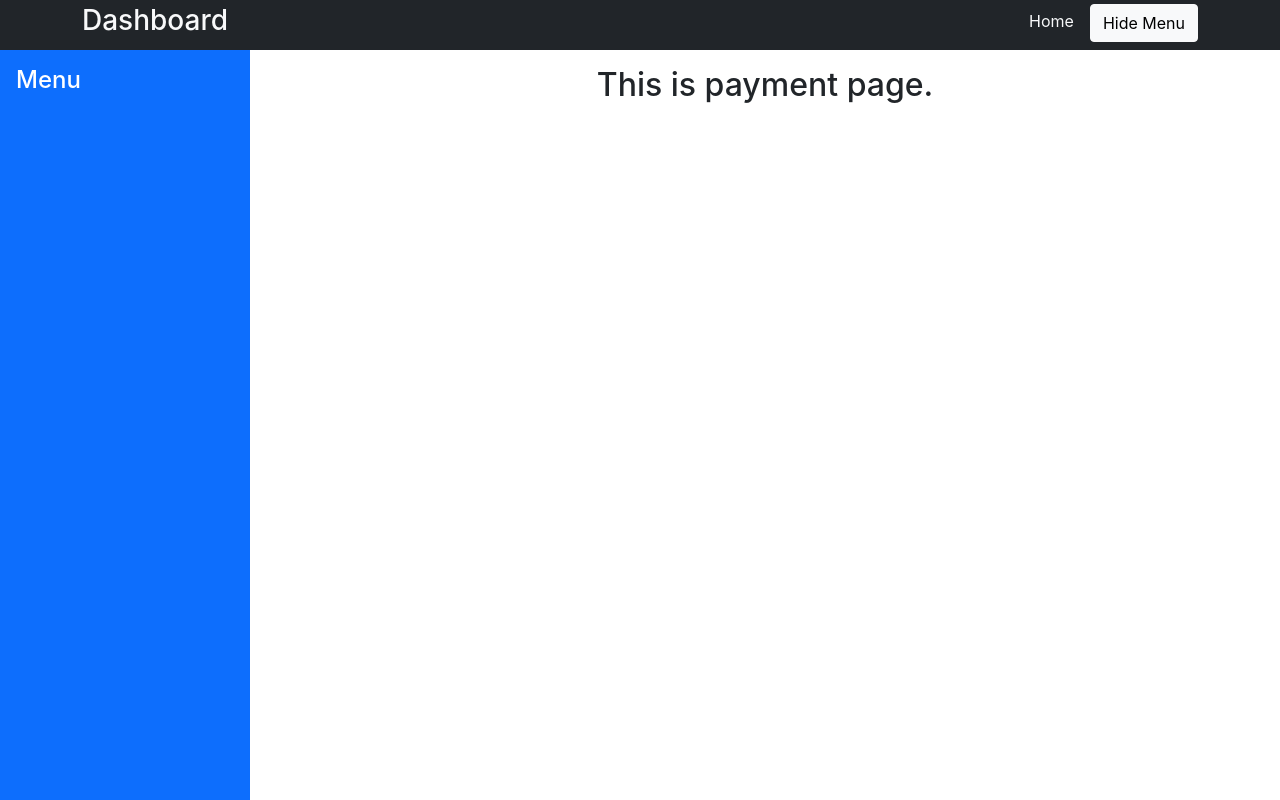
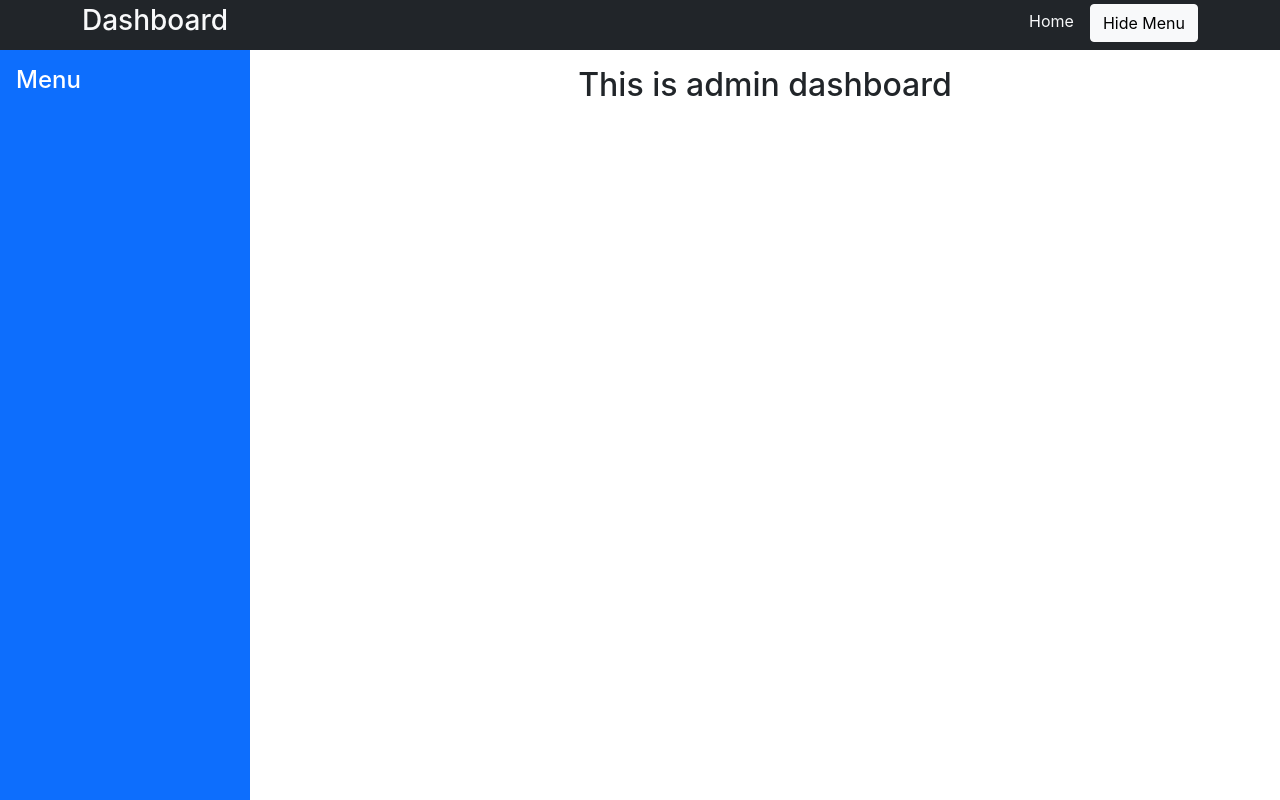
Before and after one commit to tr-folio/golden-bicycle-client-side, a React (Create React App) app: page /dashboard/pay in a window 1280 px wide. Built offline with nearby package versions, Linux system fonts and the light colour scheme; no server answers; sample sign-in values are in the browser's storage.

Commit message:
admin and user nested route protected separately by users role

```diff
--- a/src/Pages/DashBoard/DHome/DashboardHome.js
+++ b/src/Pages/DashBoard/DHome/DashboardHome.js
@@ -8,6 +8,7 @@
 const DashboardHome = () => {
     let sideBarFlag = true;
     let elementSelector = '';
+    const userAdmin = localStorage.getItem('userAdmin');
 
     const sideBarToggler = () => {
         if (sideBarFlag === false) {
@@ -47,8 +48,8 @@
                         <h4>Menu</h4>
                     </div>
                     <div className="custom-routes p-3" id="dashboard-routes">
-                        <UDHome></UDHome>
-                        {/* <ADHome></ADHome> */}
+                        {!userAdmin && <UDHome></UDHome>}
+                        {userAdmin && <ADHome></ADHome>}
                     </div>
                 </div>
             </div>
--- a/src/Pages/DashBoard/UserDashboard/Pay/Pay.js
+++ b/src/Pages/DashBoard/UserDashboard/Pay/Pay.js
@@ -3,7 +3,7 @@
 const Pay = () => {
     return (
         <div>
-            <h2>This is payment page.</h2>
+            <h2>Payment method comming soon</h2>
         </div>
     );
 };
```
